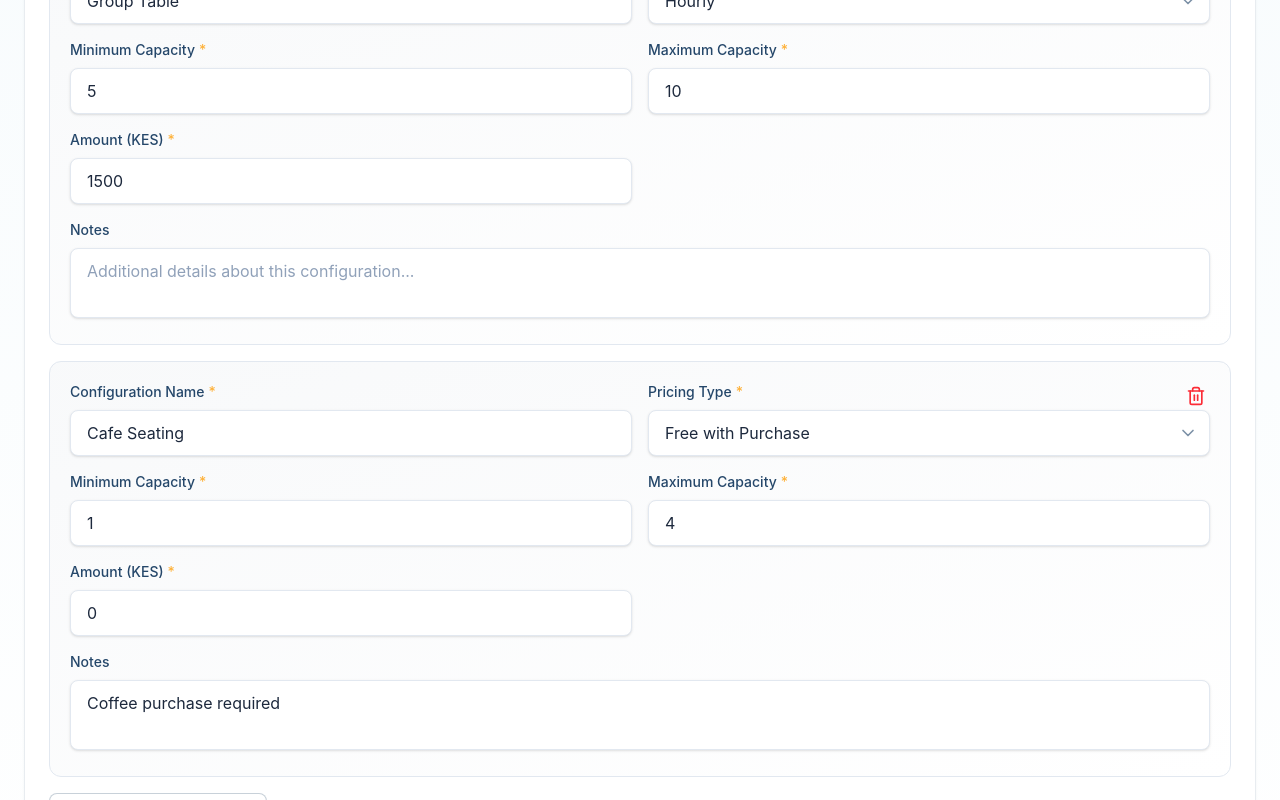
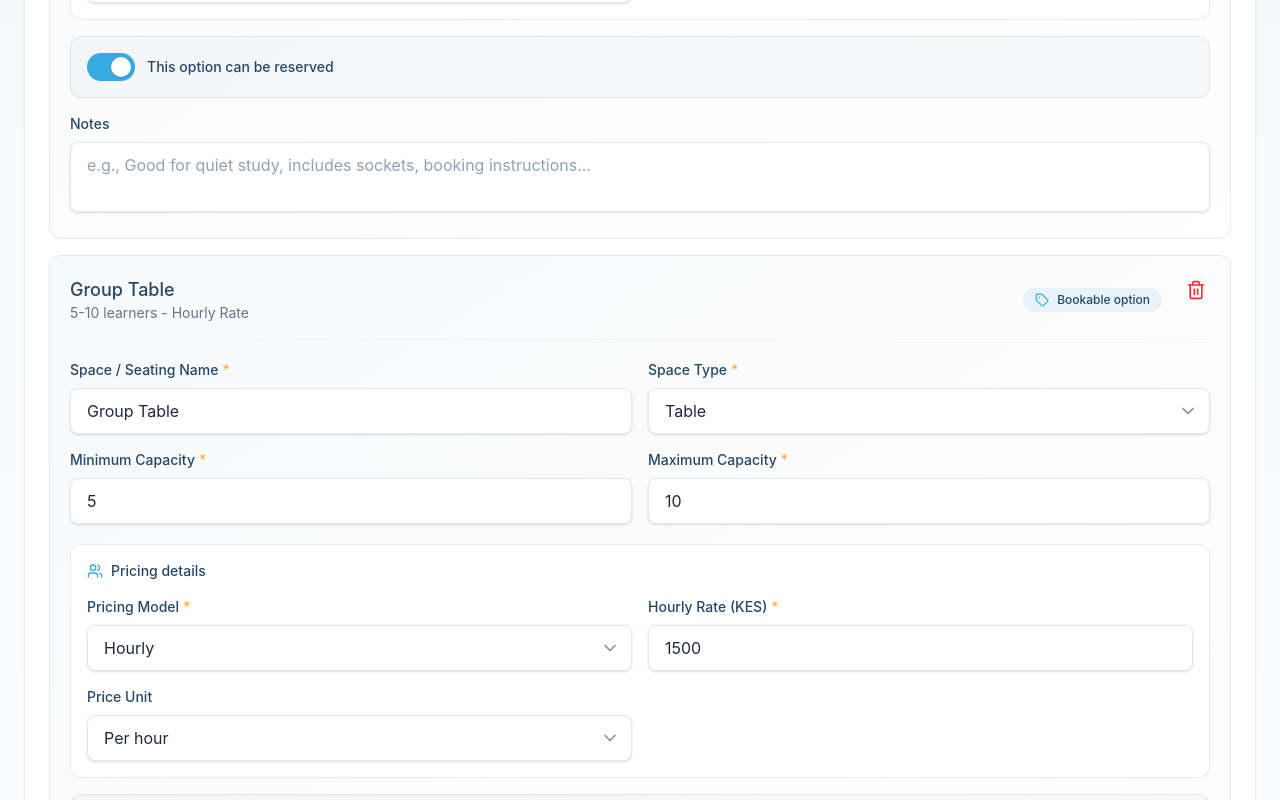
Before and after one commit to kkg-kevin/location-sessions-, a React (Vite) app: page / in a window 1280 px wide. Shown: the part 3880-4680 px from the top of the page. Built offline with nearby package versions, Linux system fonts and the light colour scheme.

Commit message:
space, capacity and pricing

```diff
--- a/src/app/App.tsx
+++ b/src/app/App.tsx
@@ -86,28 +86,40 @@ export default function App() {
     {
       id: '1',
       name: 'Small Desk',
+      spaceType: 'desk',
       minCapacity: '1',
       maxCapacity: '2',
       pricingType: 'hourly',
       amount: '300',
+      priceUnit: 'hour',
+      minimumSpend: '',
+      isReservable: true,
       notes: '',
     },
     {
       id: '2',
       name: 'Group Table',
+      spaceType: 'table',
       minCapacity: '5',
       maxCapacity: '10',
       pricingType: 'hourly',
       amount: '1500',
+      priceUnit: 'hour',
+      minimumSpend: '',
+      isReservable: true,
       notes: '',
     },
     {
       id: '3',
       name: 'Cafe Seating',
+      spaceType: 'table',
       minCapacity: '1',
       maxCapacity: '4',
       pricingType: 'free-with-purchase',
       amount: '0',
+      priceUnit: '',
+      minimumSpend: '500',
+      isReservable: false,
       notes: 'Coffee purchase required',
     },
   ]);
@@ -139,10 +151,14 @@ export default function App() {
     const newConfig: SeatingConfig = {
       id: Date.now().toString(),
       name: '',
+      spaceType: '',
       minCapacity: '',
       maxCapacity: '',
       pricingType: '',
       amount: '',
+      priceUnit: '',
+      minimumSpend: '',
+      isReservable: true,
       notes: '',
     };
     setSeatingConfigs([...seatingConfigs, newConfig]);
@@ -651,8 +667,8 @@ export default function App() {
 
           {/* Section 7: Seating & Pricing Configurations */}
           <SectionCard
-            title="Seating & Pricing Configurations"
-            description="Define capacity tiers and pricing structures for different seating arrangements"
+            title="Spaces, Capacity & Pricing"
+            description="Define each bookable seating option, its capacity, reservation rules, and pricing model"
           >
             <div className="space-y-4">
               {seatingConfigs.map((config) => (
--- a/src/app/components/SeatingConfigCard.tsx
+++ b/src/app/components/SeatingConfigCard.tsx
@@ -1,17 +1,22 @@
 import React from 'react';
-import { Trash2 } from 'lucide-react';
+import { AlertCircle, Tag, Trash2, Users } from 'lucide-react';
 import { FormField } from './FormField';
 import { Input } from './Input';
 import { Select } from './Select';
 import { Textarea } from './Textarea';
+import { Toggle } from './Toggle';
 
 export interface SeatingConfig {
   id: string;
   name: string;
+  spaceType: string;
   minCapacity: string;
   maxCapacity: string;
   pricingType: string;
   amount: string;
+  priceUnit: string;
+  minimumSpend: string;
+  isReservable: boolean;
   notes: string;
 }
 
@@ -27,6 +32,53 @@ export function SeatingConfigCard({ config, onChange, onDelete, showDelete }: Se
     onChange({ ...config, [field]: value });
   };
 
+  const updateReservable = (value: boolean) => {
+    onChange({ ...config, isReservable: value });
+  };
+
+  const updatePricingType = (pricingType: string) => {
+    onChange({
+      ...config,
+      pricingType,
+      amount: pricingType === 'free-with-purchase' ? '0' : config.amount,
+      priceUnit: getDefaultPriceUnit(pricingType, config.priceUnit),
+    });
+  };
+
+  const getDefaultPriceUnit = (pricingType: string, currentUnit: string) => {
+    if (pricingType === 'hourly') return 'hour';
+    if (pricingType === 'per-person') return 'person';
+    if (pricingType === 'half-day') return 'half-day';
+    if (pricingType === 'full-day') return 'day';
+    if (pricingType === 'fixed') return 'session';
+    return currentUnit;
+  };
+
+  const getAmountLabel = () => {
+    const labels: Record<string, string> = {
+      hourly: 'Hourly Rate (KES)',
+      'per-person': 'Price per Person (KES)',
+      fixed: 'Session Price (KES)',
+      'half-day': 'Half-Day Price (KES)',
+      'full-day': 'Full-Day Price (KES)',
+    };
+    return labels[config.pricingType] || 'Amount (KES)';
+  };
+
+  const isPaidPricing =
+    config.pricingType &&
+    config.pricingType !== 'free-with-purchase' &&
+    config.pricingType !== 'custom-quote';
+  const minCapacity = Number(config.minCapacity);
+  const maxCapacity = Number(config.maxCapacity);
+  const hasCapacityError =
+    config.minCapacity !== '' &&
+    config.maxCapacity !== '' &&
+    minCapacity > 0 &&
+    maxCapacity > 0 &&
+    maxCapacity < minCapacity;
+  const hasAmountError = Boolean(isPaidPricing && config.amount && Number(config.amount) < 0);
+
   return (
     <div className="relative rounded-xl border border-slate-200 bg-gradient-to-br from-[#25476a]/[0.03] to-white p-5 transition-all hover:border-[#38aae1]/40 hover:shadow-md hover:shadow-[#25476a]/10">
       {showDelete && (
@@ -40,32 +92,51 @@ export function SeatingConfigCard({ config, onChange, onDelete, showDelete }: Se
         </button>
       )}
 
-      <div className="grid grid-cols-1 md:grid-cols-2 gap-4">
-        <FormField label="Configuration Name" required>
+      <div className="mb-5 flex flex-col gap-3 border-b border-slate-100 pb-4 pr-12 sm:flex-row sm:items-center sm:justify-between">
+        <div>
+          <h3 className="text-[#25476a]">{config.name || 'New space option'}</h3>
+          <p className="text-sm text-slate-500">
+            {config.minCapacity || 'Min'}-{config.maxCapacity || 'Max'} learners
+            {config.pricingType ? ` - ${getAmountLabel().replace(' (KES)', '')}` : ''}
+          </p>
+        </div>
+        <span className="inline-flex w-fit items-center gap-2 rounded-full bg-[#38aae1]/10 px-3 py-1 text-xs font-medium text-[#25476a]">
+          <Tag className="h-3.5 w-3.5 text-[#38aae1]" />
+          Bookable option
+        </span>
+      </div>
+
+      <div className="grid grid-cols-1 gap-4 md:grid-cols-2">
+        <FormField label="Space / Seating Name" required>
           <Input
-            placeholder="e.g., Small Desk, Group Table"
+            placeholder="e.g., Small Desk, Boardroom"
             value={config.name}
             onChange={(e) => updateField('name', e.target.value)}
           />
         </FormField>
 
-        <FormField label="Pricing Type" required>
+        <FormField label="Space Type" required>
           <Select
-            value={config.pricingType}
-            onChange={(e) => updateField('pricingType', e.target.value)}
+            value={config.spaceType}
+            onChange={(e) => updateField('spaceType', e.target.value)}
           >
-            <option value="">Select pricing type</option>
-            <option value="hourly">Hourly</option>
-            <option value="fixed">Fixed Session</option>
-            <option value="free-with-purchase">Free with Purchase</option>
+            <option value="">Select space type</option>
+            <option value="desk">Desk</option>
+            <option value="table">Table</option>
+            <option value="room">Private Room</option>
+            <option value="open-area">Open Area</option>
+            <option value="outdoor">Outdoor Space</option>
+            <option value="other">Other</option>
           </Select>
         </FormField>
 
         <FormField label="Minimum Capacity" required>
           <Input
             type="number"
+            min="1"
             placeholder="1"
             value={config.minCapacity}
+            error={hasCapacityError}
             onChange={(e) => updateField('minCapacity', e.target.value)}
           />
         </FormField>
@@ -73,26 +144,116 @@ export function SeatingConfigCard({ config, onChange, onDelete, showDelete }: Se
         <FormField label="Maximum Capacity" required>
           <Input
             type="number"
+            min="1"
             placeholder="10"
             value={config.maxCapacity}
+            error={hasCapacityError}
             onChange={(e) => updateField('maxCapacity', e.target.value)}
           />
         </FormField>
+      </div>
 
-        <FormField label="Amount (KES)" required>
+      {hasCapacityError && (
+        <div className="mt-3 flex items-center gap-2 rounded-lg border border-red-200 bg-red-50 px-3 py-2 text-sm text-red-700">
+          <AlertCircle className="h-4 w-4" />
+          Maximum capacity should be greater than or equal to minimum capacity.
+        </div>
+      )}
+
+      <div className="mt-5 rounded-xl border border-[#25476a]/10 bg-white p-4">
+        <div className="mb-4 flex items-center gap-2 text-sm font-medium text-[#25476a]">
+          <Users className="h-4 w-4 text-[#38aae1]" />
+          Pricing details
+        </div>
+
+        <div className="grid grid-cols-1 gap-4 md:grid-cols-2">
+          <FormField label="Pricing Model" required>
+            <Select
+              value={config.pricingType}
+              onChange={(e) => updatePricingType(e.target.value)}
+            >
+              <option value="">Select pricing model</option>
+              <option value="hourly">Hourly</option>
+              <option value="per-person">Per Person</option>
+              <option value="fixed">Fixed Session</option>
+              <option value="half-day">Half Day</option>
+              <option value="full-day">Full Day</option>
+              <option value="free-with-purchase">Free with Purchase</option>
+              <option value="custom-quote">Custom Quote</option>
+            </Select>
+          </FormField>
+
+        {isPaidPricing && (
+          <>
+            <FormField label={getAmountLabel()} required>
               <Input
                 type="number"
+                min="0"
                 placeholder="300"
                 value={config.amount}
+                error={hasAmountError}
                 onChange={(e) => updateField('amount', e.target.value)}
               />
             </FormField>
+
+            <FormField label="Price Unit">
+              <Select
+                value={config.priceUnit}
+                onChange={(e) => updateField('priceUnit', e.target.value)}
+              >
+                <option value="">Select price unit</option>
+                <option value="hour">Per hour</option>
+                <option value="person">Per person</option>
+                <option value="session">Per session</option>
+                <option value="half-day">Per half day</option>
+                <option value="day">Per day</option>
+              </Select>
+            </FormField>
+          </>
+        )}
+
+        {config.pricingType === 'free-with-purchase' && (
+          <FormField
+            label="Minimum Spend / Purchase (KES)"
+            helper="Optional. Use this when learners need to buy food, drinks, or services."
+          >
+            <Input
+              type="number"
+              min="0"
+              placeholder="500"
+              value={config.minimumSpend}
+              onChange={(e) => updateField('minimumSpend', e.target.value)}
+            />
+          </FormField>
+        )}
+
+        {config.pricingType === 'custom-quote' && (
+          <div className="rounded-lg border border-[#feb139]/30 bg-[#feb139]/10 px-3 py-2 text-sm text-[#25476a]">
+            Custom quote hides the amount field. Add booking or pricing instructions in notes.
+          </div>
+        )}
+        </div>
+
+        {hasAmountError && (
+          <div className="mt-3 flex items-center gap-2 rounded-lg border border-red-200 bg-red-50 px-3 py-2 text-sm text-red-700">
+            <AlertCircle className="h-4 w-4" />
+            Amount cannot be negative.
+          </div>
+        )}
+      </div>
+
+      <div className="mt-4 rounded-xl border border-[#25476a]/10 bg-[#25476a]/[0.03] p-4">
+        <Toggle
+          checked={config.isReservable}
+          onChange={updateReservable}
+          label="This option can be reserved"
+        />
       </div>
 
       <div className="mt-4">
         <FormField label="Notes">
           <Textarea
-            placeholder="Additional details about this configuration..."
+            placeholder="e.g., Good for quiet study, includes sockets, booking instructions..."
             value={config.notes}
             onChange={(e) => updateField('notes', e.target.value)}
             rows={2}
--- a/src/app/components/VenueCard.tsx
+++ b/src/app/components/VenueCard.tsx
@@ -31,14 +31,24 @@ export function VenueCard({ venue, onClick, onEdit }: VenueCardProps) {
   };
 
   const getPriceSummary = () => {
+    if (venue.seatingConfigs.some((config) => config.pricingType === 'custom-quote')) {
+      return 'Custom quote available';
+    }
+
     const paidConfigs = venue.seatingConfigs
       .filter((config) => config.amount && Number(config.amount) > 0)
       .map((config) => Number(config.amount));
 
     if (paidConfigs.length === 0) {
-      return venue.seatingConfigs.some((config) => config.pricingType === 'free-with-purchase')
-        ? 'Free with purchase'
-        : 'Pricing not set';
+      const freeWithPurchase = venue.seatingConfigs.find(
+        (config) => config.pricingType === 'free-with-purchase'
+      );
+
+      if (freeWithPurchase?.minimumSpend) {
+        return `Min spend KES ${Number(freeWithPurchase.minimumSpend).toLocaleString()}`;
+      }
+
+      return freeWithPurchase ? 'Free with purchase' : 'Pricing not set';
     }
 
     return `From KES ${Math.min(...paidConfigs).toLocaleString()}`;
--- a/src/app/components/VenueOutput.tsx
+++ b/src/app/components/VenueOutput.tsx
@@ -54,10 +54,14 @@ export interface VenueData {
   seatingConfigs: Array<{
     id: string;
     name: string;
+    spaceType?: string;
     minCapacity: string;
     maxCapacity: string;
     pricingType: string;
     amount: string;
+    priceUnit?: string;
+    minimumSpend?: string;
+    isReservable?: boolean;
     notes: string;
   }>;
   status: 'draft' | 'published';
@@ -79,10 +83,51 @@ export function VenueOutput({ venue, onClose, onEdit }: VenueOutputProps) {
   const getPricingTypeLabel = (type: string) => {
     const labels: Record<string, string> = {
       hourly: 'Hourly',
+      'per-person': 'Per Person',
       fixed: 'Fixed Session',
+      'half-day': 'Half Day',
+      'full-day': 'Full Day',
       'free-with-purchase': 'Free with Purchase',
+      'custom-quote': 'Custom Quote',
     };
     return labels[type] || type;
+  };
+
+  const getSpaceTypeLabel = (type?: string) => {
+    const labels: Record<string, string> = {
+      desk: 'Desk',
+      table: 'Table',
+      room: 'Private Room',
+      'open-area': 'Open Area',
+      outdoor: 'Outdoor Space',
+      other: 'Other',
+    };
+    return type ? labels[type] || type : 'Space type not set';
+  };
+
+  const getPriceUnitLabel = (unit?: string) => {
+    const labels: Record<string, string> = {
+      hour: 'per hour',
+      person: 'per person',
+      session: 'per session',
+      'half-day': 'per half day',
+      day: 'per day',
+    };
+    return unit ? labels[unit] || unit : '';
+  };
+
+  const getPriceDisplay = (config: VenueData['seatingConfigs'][number]) => {
+    if (config.pricingType === 'free-with-purchase') {
+      return config.minimumSpend
+        ? `Min spend KES ${Number(config.minimumSpend).toLocaleString()}`
+        : 'Free with purchase';
+    }
+
+    if (config.pricingType === 'custom-quote') {
+      return 'Custom quote';
+    }
+
+    return `KES ${Number(config.amount || 0).toLocaleString()}`;
   };
 
   const getVenueTypeLabel = (type: string) => {
@@ -380,7 +425,7 @@ export function VenueOutput({ venue, onClose, onEdit }: VenueOutputProps) {
             <section>
               <h2 className="text-[#25476a] mb-4 flex items-center gap-2">
                 <Users className="w-6 h-6" />
-                Seating & Pricing Configurations
+                Spaces, Capacity & Pricing
               </h2>
               <div className="space-y-4">
                 {venue.seatingConfigs.map((config, index) => (
@@ -391,27 +436,36 @@ export function VenueOutput({ venue, onClose, onEdit }: VenueOutputProps) {
                     <div className="flex items-start justify-between mb-4">
                       <div>
                         <h3 className="text-[#25476a] text-lg">{config.name || `Configuration ${index + 1}`}</h3>
-                        <div className="flex items-center gap-2 mt-1">
+                        <div className="mt-1 flex flex-wrap items-center gap-2">
+                          <span className="px-3 py-1 bg-[#38aae1]/10 text-[#25476a] rounded-full text-sm">
+                            {getSpaceTypeLabel(config.spaceType)}
+                          </span>
                           <span className="px-3 py-1 bg-[#feb139]/20 text-[#25476a] rounded-full text-sm">
                             {getPricingTypeLabel(config.pricingType)}
+                          </span>
+                          <span className={`px-3 py-1 rounded-full text-sm ${
+                            config.isReservable === false
+                              ? 'bg-slate-100 text-slate-600'
+                              : 'bg-green-50 text-green-700'
+                          }`}>
+                            {config.isReservable === false ? 'Walk-in only' : 'Reservable'}
                           </span>
                         </div>
                       </div>
                       <div className="text-right">
                         <div className="text-2xl font-semibold text-[#25476a]">
-                          {config.pricingType === 'free-with-purchase' ? (
-                            'Free*'
-                          ) : (
-                            <>KES {config.amount || '0'}</>
-                          )}
+                          {getPriceDisplay(config)}
                         </div>
-                        {config.pricingType === 'hourly' && (
-                          <div className="text-sm text-gray-600">per hour</div>
+                        {config.pricingType !== 'free-with-purchase' &&
+                          config.pricingType !== 'custom-quote' && (
+                          <div className="text-sm text-gray-600">
+                            {getPriceUnitLabel(config.priceUnit)}
+                          </div>
                         )}
                       </div>
                     </div>
 
-                    <div className="grid grid-cols-2 gap-4 mb-4">
+                    <div className="grid grid-cols-1 sm:grid-cols-3 gap-4 mb-4">
                       <div>
                         <label className="text-xs text-gray-600 block mb-1">Min Capacity</label>
                         <div className="flex items-center gap-1 text-gray-800">
@@ -424,6 +478,13 @@ export function VenueOutput({ venue, onClose, onEdit }: VenueOutputProps) {
                         <div className="flex items-center gap-1 text-gray-800">
                           <Users className="w-4 h-4" />
                           <span>{config.maxCapacity || '0'}</span>
+                        </div>
+                      </div>
+                      <div>
+                        <label className="text-xs text-gray-600 block mb-1">Pricing Model</label>
+                        <div className="flex items-center gap-1 text-gray-800">
+                          <DollarSign className="w-4 h-4" />
+                          <span>{getPricingTypeLabel(config.pricingType)}</span>
                         </div>
                       </div>
                     </div>
```
Lines whose indentation alone changed are shown as unchanged.
